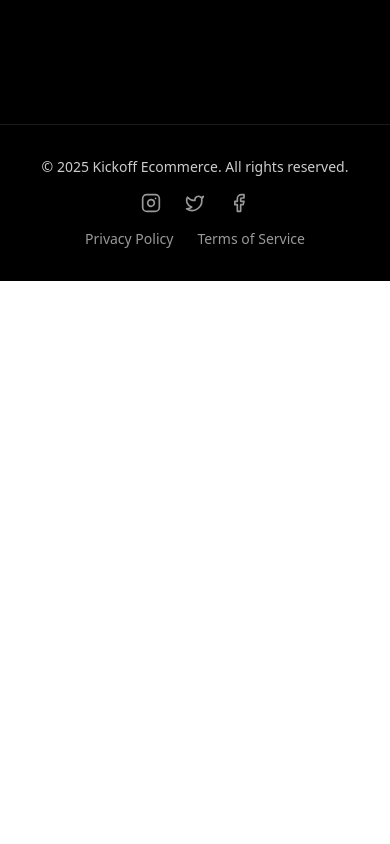
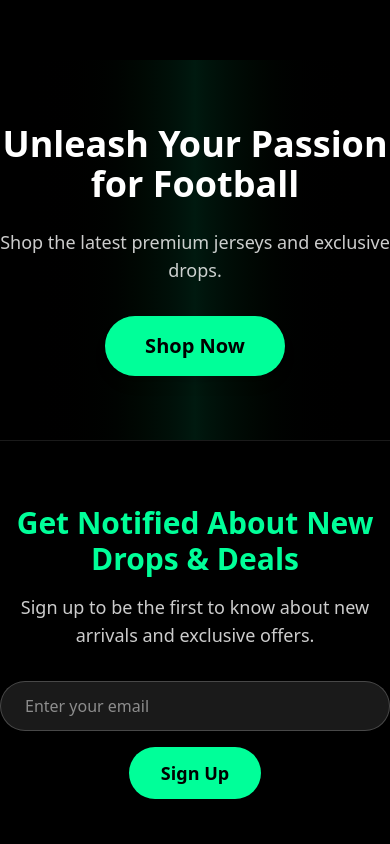
Before and after one commit to Shazaanashraff/kickoff_ecommerce_client, a React (Vite) app: page / in a window 390 px wide. Shown: the part 6300-7144 px from the top of the page. Before the commit the page ends 6581 px from the top, so only its background shows below. Built offline with nearby package versions, Linux system fonts and the light colour scheme; no server answers.

Commit message:
fixed imports

```diff
--- a/src/components/(Shop)/featuredProducts.jsx
+++ b/src/components/(Shop)/featuredProducts.jsx
@@ -3,11 +3,10 @@ import { motion } from "framer-motion";
 import gsap from "gsap";
 import { ScrollTrigger } from "gsap/ScrollTrigger";
 import React from "react";
-import shoes1 from "../../assets/realMadrid.jpg";
+import realMadrid from "../../assets/realMadrid.jpg";
 import shoe from "../../assets/womens.jpg";
 import perfume from "../../assets/images.jpg";
 import glass from "../../assets/womens.jpg";
-import watch from "../../assets/RealMadrid.jpg";
 
 gsap.registerPlugin(ScrollTrigger);
 
@@ -15,7 +14,7 @@ const featuredProducts = [
   {
     title: "Luxury Reimagined",
     brand: "Jetwing",
-    image: watch,
+    image: realMadrid,
     gradient: "from-pink-300 via-pink-500 to-red-500",
   },
   {
@@ -39,7 +38,7 @@ const featuredProducts = [
   {
     title: "Walk in style",
     brand: "Addidas",
-    image: shoes1,
+    image: realMadrid,
     gradient: "from-green-200 via-green-400 to-green-700",
   },
 ];
--- a/src/pages/(Shop)/Home.jsx
+++ b/src/pages/(Shop)/Home.jsx
@@ -14,9 +14,47 @@ const Home = () => {
       <BestSellers />
       <CategoriesBento />
       <FeaturedProducts />
+      <CallToAction />
+      <SignupForDeals />
       <Footer />
     </div>
   )
 }
 
+// Call to Action component
+const CallToAction = () => (
+  <section className="py-16 bg-gradient-to-r from-black via-[#00FF99]/10 to-black text-center">
+    <h2 className="text-4xl md:text-5xl font-bold mb-6 text-white">Unleash Your Passion for Football</h2>
+    <p className="text-white/80 text-lg mb-8">Shop the latest premium jerseys and exclusive drops.</p>
+    <a
+      href="/products"
+      className="inline-block bg-[#00FF99] text-black font-semibold rounded-full px-10 py-4 text-xl shadow-lg hover:bg-[#00e68a] transition"
+    >
+      Shop Now
+    </a>
+  </section>
+);
+
+// Signup for Deals component
+const SignupForDeals = () => (
+  <section className="py-16 bg-black text-center border-t border-white/10">
+    <h3 className="text-3xl md:text-4xl font-bold mb-4 text-[#00FF99]">Get Notified About New Drops & Deals</h3>
+    <p className="text-white/80 text-lg mb-8">Sign up to be the first to know about new arrivals and exclusive offers.</p>
+    <form className="flex flex-col md:flex-row justify-center items-center gap-4 max-w-xl mx-auto">
+      <input
+        type="email"
+        placeholder="Enter your email"
+        required
+        className="px-6 py-3 rounded-full bg-white/10 text-white border border-white/20 focus:outline-none focus:ring-2 focus:ring-[#00FF99] w-full md:w-2/3"
+      />
+      <button
+        type="submit"
+        className="bg-[#00FF99] text-black font-semibold rounded-full px-8 py-3 text-lg hover:bg-[#00e68a] transition"
+      >
+        Sign Up
+      </button>
+    </form>
+  </section>
+);
+
 export default Home
```
